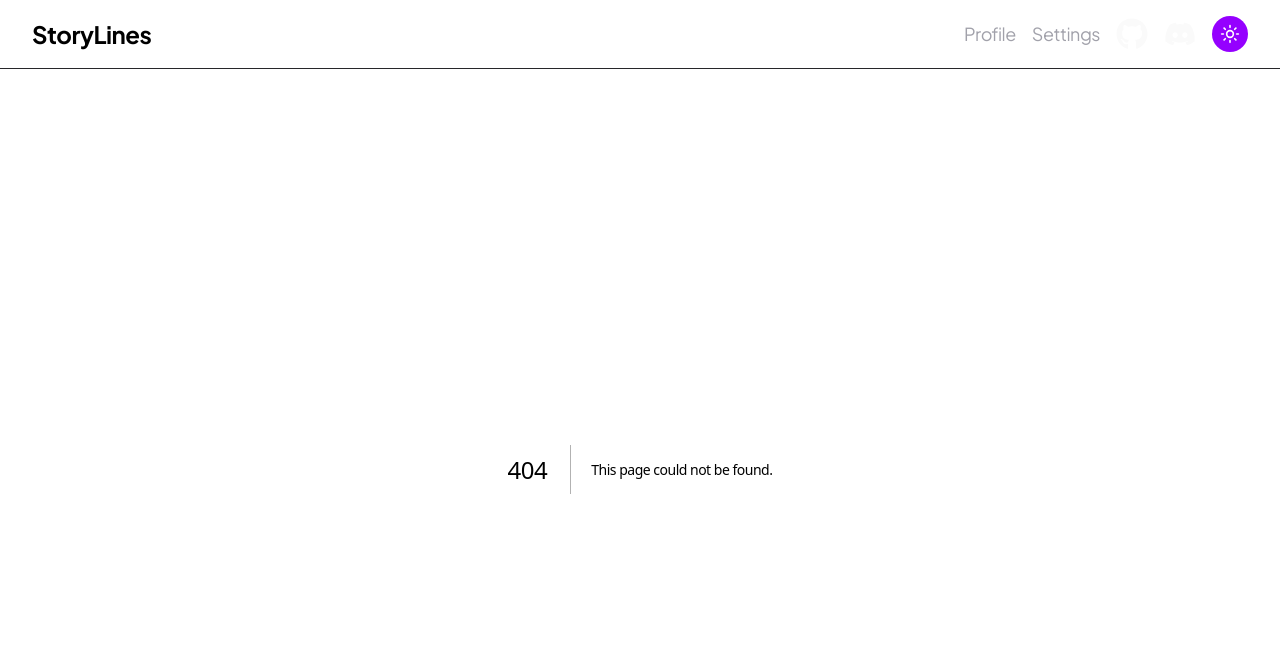
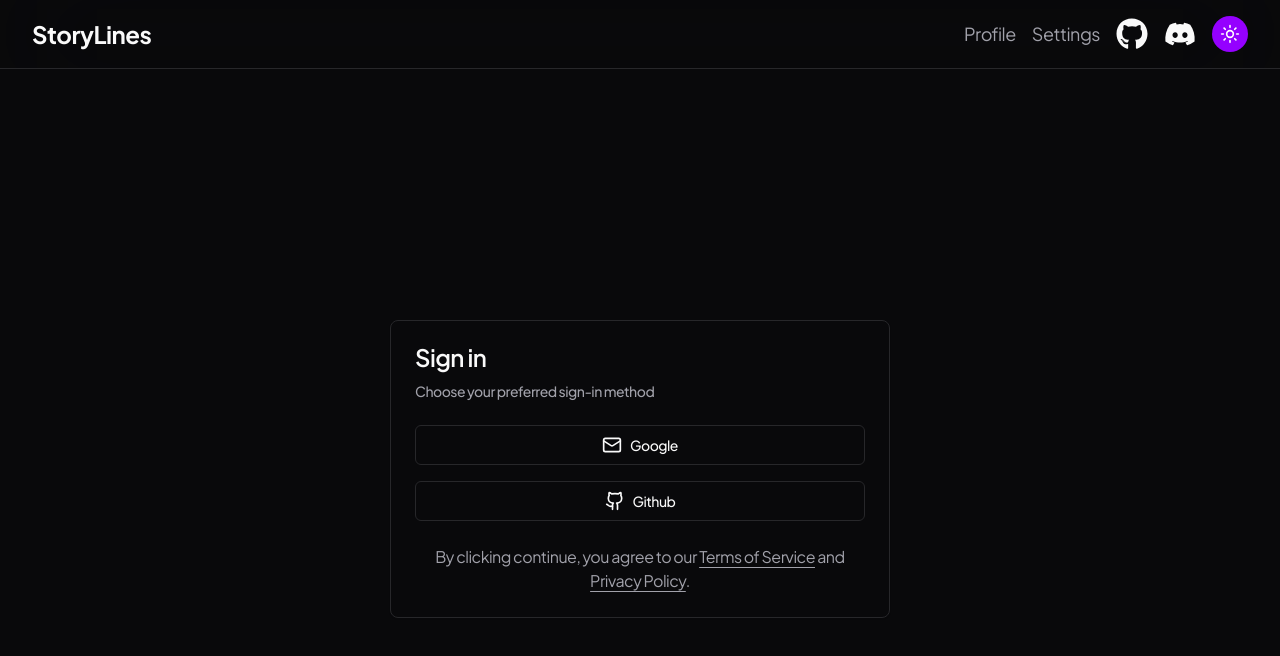
Before and after one commit to praneethravuri/storylines, a Next.js app: page /sign-in in a window 1280 px wide. Before the commit this address had no page. Shown: the top 656 px of the page. Built offline with nearby package versions, Linux system fonts and the light colour scheme.

Commit message:
feat: sigin page ui

```diff
--- /dev/null
+++ b/app/(auth)/sign-in/page.tsx
@@ -0,0 +1,45 @@
+import React from 'react';
+import { Card, CardContent, CardDescription, CardFooter, CardHeader, CardTitle } from "@/components/ui/card";
+import { Button } from "@/components/ui/button";
+import { Github, Mail } from "lucide-react";
+import Link from 'next/link';
+
+const page = () => {
+  return (
+<div className="flex items-center justify-center h-screen bg-background">
+      <Card className="w-[500px]">
+        <CardHeader className="space-y-1">
+          <CardTitle className="heading-secondary">Sign in</CardTitle>
+          <CardDescription className="paragraph-secondary">
+            Choose your preferred sign-in method
+          </CardDescription>
+        </CardHeader>
+        <CardContent className="grid gap-4">
+          <Button variant="outline" className="btn btn-outline">
+            <Mail className="mr-2 icon-secondary" />
+            Google
+          </Button>
+          <Button variant="outline" className="btn btn-outline">
+            <Github className="mr-2 icon-secondary" />
+            Github
+          </Button>
+        </CardContent>
+        <CardFooter>
+          <p className="text-center text-base text-muted-foreground">
+            By clicking continue, you agree to our{" "}
+            <Link href="#" className="underline underline-offset-4 nav-link text-base">
+              Terms of Service
+            </Link>{" "}
+            and{" "}
+            <Link href="#" className="underline underline-offset-4 nav-link text-base">
+              Privacy Policy
+            </Link>
+            .
+          </p>
+        </CardFooter>
+      </Card>
+    </div>
+  )
+}
+
+export default page
--- /dev/null
+++ b/components/ui/card.tsx
@@ -0,0 +1,79 @@
+import * as React from "react"
+
+import { cn } from "@/lib/utils"
+
+const Card = React.forwardRef<
+  HTMLDivElement,
+  React.HTMLAttributes<HTMLDivElement>
+>(({ className, ...props }, ref) => (
+  <div
+    ref={ref}
+    className={cn(
+      "rounded-lg border bg-card text-card-foreground shadow-sm",
+      className
+    )}
+    {...props}
+  />
+))
+Card.displayName = "Card"
+
+const CardHeader = React.forwardRef<
+  HTMLDivElement,
+  React.HTMLAttributes<HTMLDivElement>
+>(({ className, ...props }, ref) => (
+  <div
+    ref={ref}
+    className={cn("flex flex-col space-y-1.5 p-6", className)}
+    {...props}
+  />
+))
+CardHeader.displayName = "CardHeader"
+
+const CardTitle = React.forwardRef<
+  HTMLParagraphElement,
+  React.HTMLAttributes<HTMLHeadingElement>
+>(({ className, ...props }, ref) => (
+  <h3
+    ref={ref}
+    className={cn(
+      "text-2xl font-semibold leading-none tracking-tight",
+      className
+    )}
+    {...props}
+  />
+))
+CardTitle.displayName = "CardTitle"
+
+const CardDescription = React.forwardRef<
+  HTMLParagraphElement,
+  React.HTMLAttributes<HTMLParagraphElement>
+>(({ className, ...props }, ref) => (
+  <p
+    ref={ref}
+    className={cn("text-sm text-muted-foreground", className)}
+    {...props}
+  />
+))
+CardDescription.displayName = "CardDescription"
+
+const CardContent = React.forwardRef<
+  HTMLDivElement,
+  React.HTMLAttributes<HTMLDivElement>
+>(({ className, ...props }, ref) => (
+  <div ref={ref} className={cn("p-6 pt-0", className)} {...props} />
+))
+CardContent.displayName = "CardContent"
+
+const CardFooter = React.forwardRef<
+  HTMLDivElement,
+  React.HTMLAttributes<HTMLDivElement>
+>(({ className, ...props }, ref) => (
+  <div
+    ref={ref}
+    className={cn("flex items-center p-6 pt-0", className)}
+    {...props}
+  />
+))
+CardFooter.displayName = "CardFooter"
+
+export { Card, CardHeader, CardFooter, CardTitle, CardDescription, CardContent }
```
